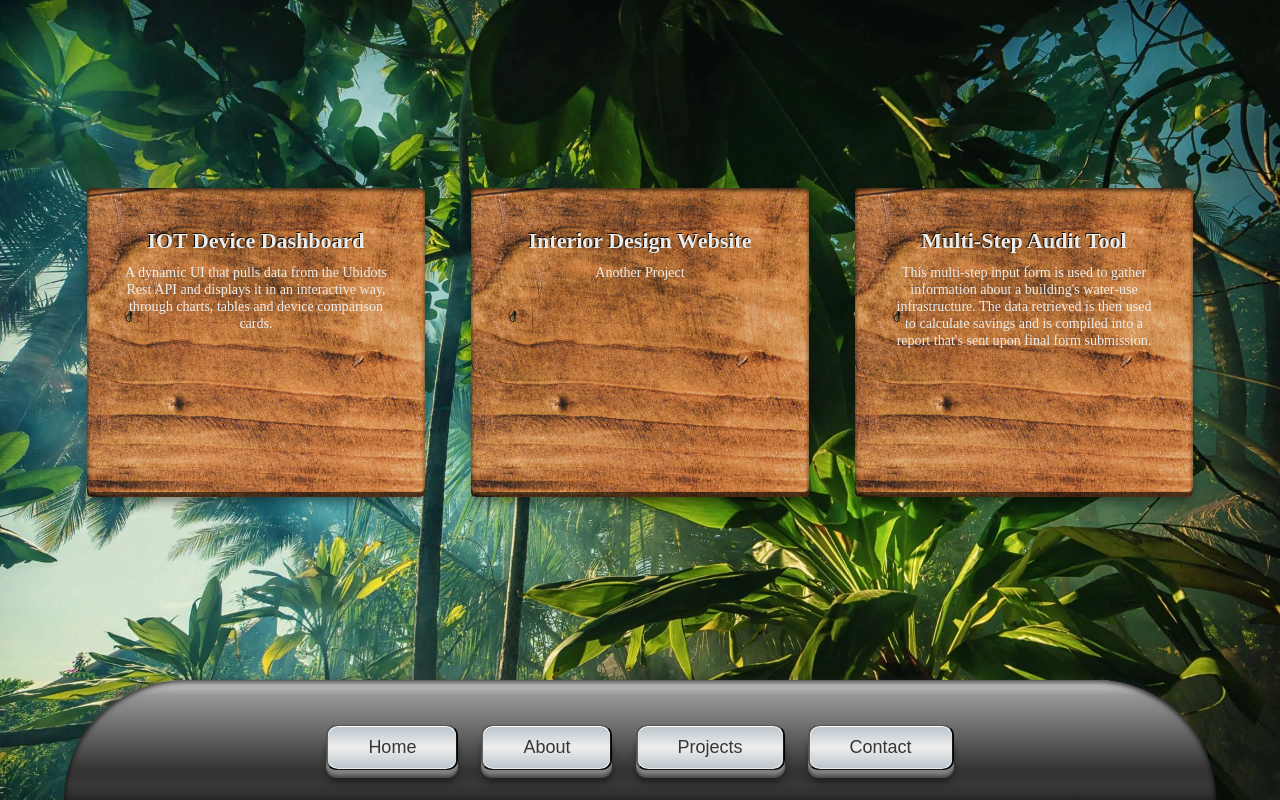
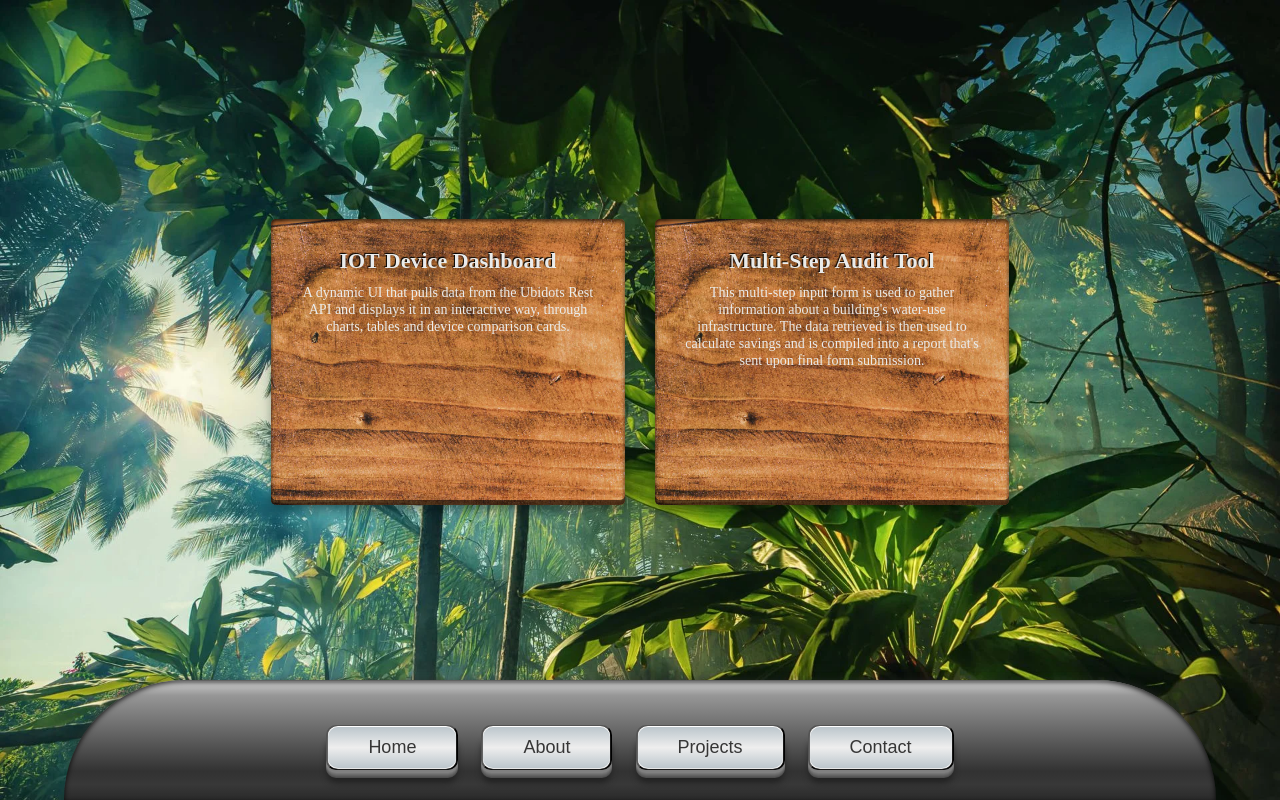
Before and after one commit to Liv4-code/planet-portfolio-site, a React (Create React App) app: page /projects in a window 1280 px wide. Built offline with nearby package versions, Linux system fonts and the light colour scheme; a web font is replaced by a local one.

Commit message:
Removed third project card

```diff
--- a/src/Projects.js
+++ b/src/Projects.js
@@ -21,7 +21,7 @@ function Projects() {
                         </p>
                     </a>
                 </div>
-                <div className="card">
+                {/* <div className="card">
                     <a
                         href="https://iotdashboard.netlify.app/"
                         target="_blank"
@@ -34,7 +34,7 @@ function Projects() {
                             Another Project
                         </p>
                     </a>
-                </div>
+                </div> */}
                 <div className="card">
                     <a
                         href="https://water-audit-tool.netlify.app/"
--- a/src/Projects.scss
+++ b/src/Projects.scss
@@ -146,7 +146,8 @@ $breakpoint-xsml-cellphone: 400px;
 
     .projects {
         height: 100% !important;
-        justify-content: center !important;
+        // justify-content: center !important;
+        justify-content: space-around !important;
     }
 
     .card {
```
